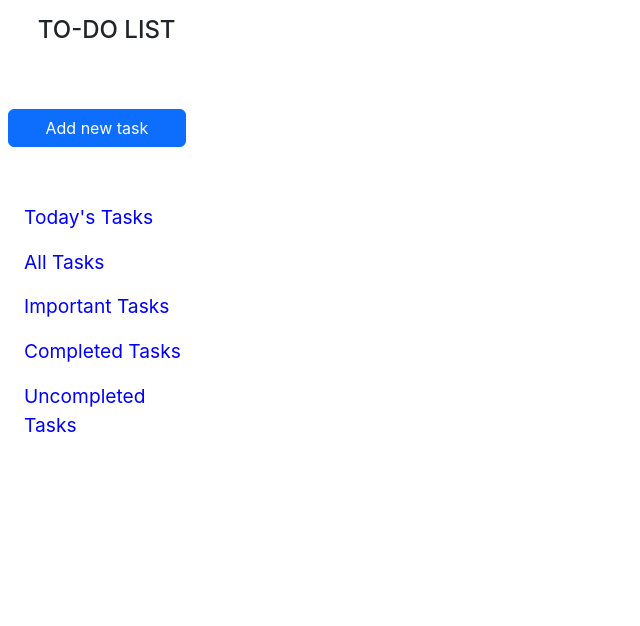
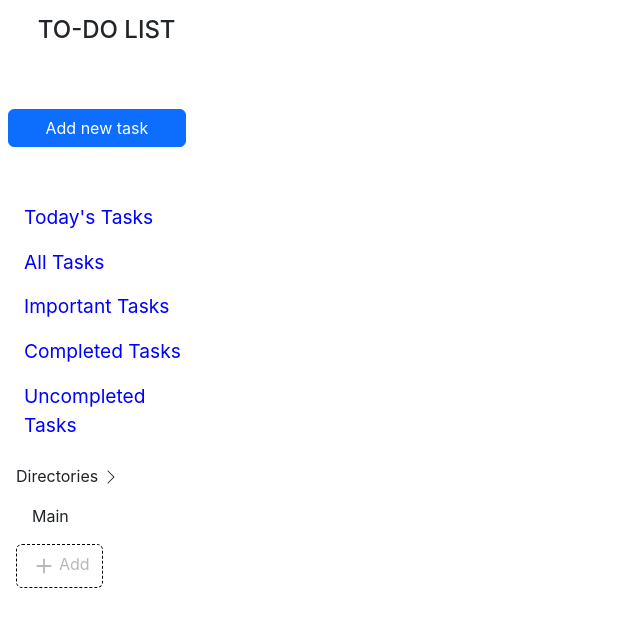
Before and after one commit to charankulal/myTasks, a React (Create React App) app: page / in a window 1280 px wide. Shown: the top 626 px of the page, without its empty margins (0-640 px from the left). Built offline with nearby package versions, Linux system fonts and the light colour scheme.

Commit message:
Completed Left section

```diff
--- /dev/null
+++ b/src/Components/Directory.js
@@ -0,0 +1,35 @@
+import React from "react";
+import $ from 'jquery'
+// import { Link } from "react-router-dom";
+import '../Styles/Navbar.css'
+
+export default function Directory() {
+
+  return (
+    <>
+    <div className="justify-content-center  m-3" >
+    <p className=".fs-4">
+              Directories <svg xmlns="http://www.w3.org/2000/svg" width="16" height="16" fill="currentColor" className="bi bi-chevron-right" id="chevron-right" viewBox="0 0 16 16">
+  <path fillRule="evenodd" d="M4.646 1.646a.5.5 0 0 1 .708 0l6 6a.5.5 0 0 1 0 .708l-6 6a.5.5 0 0 1-.708-.708L10.293 8 4.646 2.354a.5.5 0 0 1 0-.708z"></path>
+</svg>
+            </p>
+
+            <p className="mx-3">Main</p>
+
+            <button type="button" className="btn border-dotted text-faded">
+            <svg xmlns="http://www.w3.org/2000/svg" width="30" height="30" fill="currentColor" class="bi bi-plus" viewBox="0 0 16 16">
+  <path d="M8 4a.5.5 0 0 1 .5.5v3h3a.5.5 0 0 1 0 1h-3v3a.5.5 0 0 1-1 0v-3h-3a.5.5 0 0 1 0-1h3v-3A.5.5 0 0 1 8 4z"/>
+</svg>
+                Add
+              </button>
+
+
+
+
+
+
+    </div>
+    </>
+
+  );
+}
--- a/src/Components/Navbar.js
+++ b/src/Components/Navbar.js
@@ -3,15 +3,16 @@ import { Link } from 'react-router-dom'
 // import Button from './Button'
 import '../Styles/Navbar.css'
 import $ from 'jquery'
-
+import Directory from './Directory'
 export default function Navbar() {
   $('li').click(function(){
 
-    $(this).removeClass('active');
+
     $(this).addClass('active').siblings().removeClass('active');
 
 });
   return (
+    <>
     <nav className='nav'>
         <ul className="nav flex-column">
   <li className="nav-item ">
@@ -31,5 +32,7 @@ export default function Navbar() {
   </li>
 </ul>
     </nav>
+<Directory/>
+    </>
   )
 }
--- a/src/Styles/Navbar.css
+++ b/src/Styles/Navbar.css
@@ -24,3 +24,8 @@
 .nav-link:hover{
     color: black;
 }
+.border-dotted{
+    border: dashed 1px black;
+    color: rgba(161, 162, 162, 0.767);
+
+}
--- a/src/index.css
+++ b/src/index.css
@@ -5,6 +5,7 @@ body {
     sans-serif;
   -webkit-font-smoothing: antialiased;
   -moz-osx-font-smoothing: grayscale;
+  font-size: 1rem;
 }
 
 code {
```
